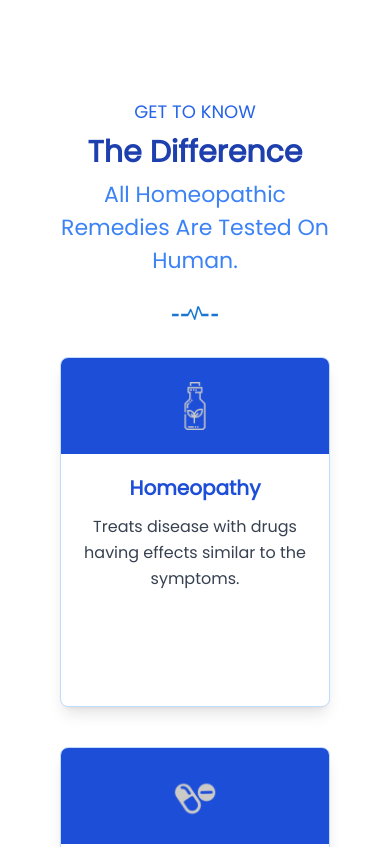
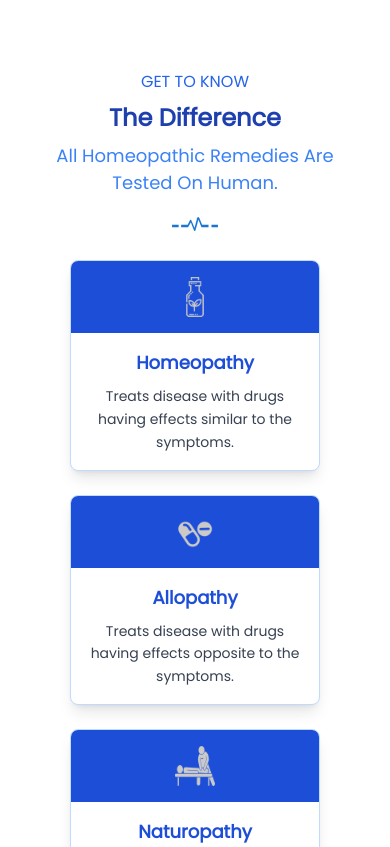
Before and after one commit to Dr-MAhmed/ahmedhc, a Next.js app: page / in a window 390 px wide. Shown: the part 721-1568 px from the top of the page. Built offline with nearby package versions, Linux system fonts and the light colour scheme.

Commit message:
HomeoSection2 responsiveness

```diff
--- a/app/components/HomeoSection2.jsx
+++ b/app/components/HomeoSection2.jsx
@@ -2,36 +2,36 @@ import React from 'react';
 
 const HomeoSection2 = () => {
   return (
-    <section className="p-10 bg-white dark:bg-gray-900 text-black dark:text-white">
-      <div id="diff" className="p-5 rounded-lg bg-inherit text-center">
-        <h3 className="text-lg text-blue-600 dark:text-blue-300 uppercase mb-2">Get To Know</h3>
-        <h2 className="text-3xl font-bold text-blue-800 dark:text-blue-400 mb-2">The Difference</h2>
-        <h4 className="text-[22px] text-blue-500 dark:text-blue-200 mb-6">All Homeopathic Remedies Are Tested On Human.</h4>
+    <section className="p-5 sm:p-10 bg-white dark:bg-gray-900 text-black dark:text-white">
+      <div id="diff" className="p-3 sm:p-5 rounded-lg bg-inherit text-center">
+        <h3 className="text-md sm:text-lg text-blue-600 dark:text-blue-300 uppercase mb-2">Get To Know</h3>
+        <h2 className="text-2xl sm:text-3xl font-bold text-blue-800 dark:text-blue-400 mb-2">The Difference</h2>
+        <h4 className="text-[18px] sm:text-[22px] text-blue-500 dark:text-blue-200 mb-4 sm:mb-6">All Homeopathic Remedies Are Tested On Human.</h4>
 
         {/* Adding the image below the text */}
-        <div className="flex justify-center mb-8">
-          <img src="/beating.png" alt="Beating Heart" className="w-13 h-13" />
+        <div className="flex justify-center mb-4 sm:mb-8">
+          <img src="/beating.png" alt="Beating Heart" className="w-13 h-13 sm:w-13 sm:h-13" />
         </div>
 
-        <div className="flex flex-wrap justify-center gap-10 mt-8">
+        <div className="flex flex-wrap justify-center gap-6 sm:gap-10 mt-6 sm:mt-8">
           {['homeopathy', 'allopathy', 'naturopathy', 'acupuncture'].map((type, index) => (
             <div
               key={type}
-              className="flex flex-col items-center w-[300px] h-[350px] bg-white dark:bg-gray-800 shadow-lg rounded-lg overflow-hidden border border-blue-200 dark:border-blue-700 transition-transform transform hover:scale-105"
+              className="flex flex-col items-center w-[250px] sm:w-[300px] h-auto bg-white dark:bg-gray-800 shadow-lg rounded-lg overflow-hidden border border-blue-200 dark:border-blue-700 transition-transform transform hover:scale-105"
             >
-              <div className="bg-blue-700 dark:bg-blue-900 w-full py-6">
+              <div className="bg-blue-700 dark:bg-blue-900 w-full py-4 sm:py-6">
                 <picture>
                   <source srcSet={`/${type}.png`} type="image/webp" />
                   <img
                     src={`/${type}.png`}
                     alt={type}
-                    className="w-12 h-12 mx-auto filter invert"
+                    className="w-10 h-10 sm:w-12 sm:h-12 mx-auto filter invert"
                   />
                 </picture>
               </div>
-              <div className="p-5 text-center">
-                <h3 className="text-xl font-bold capitalize text-blue-700 dark:text-blue-300 mb-3">{type}</h3>
-                <p className="text-gray-700 dark:text-gray-300 leading-relaxed">
+              <div className="p-4 sm:p-5 text-center">
+                <h3 className="text-lg sm:text-xl font-bold capitalize text-blue-700 dark:text-blue-300 mb-2 sm:mb-3">{type}</h3>
+                <p className="text-sm sm:text-base text-gray-700 dark:text-gray-300 leading-relaxed">
                   {type === 'homeopathy' && 'Treats disease with drugs having effects similar to the symptoms.'}
                   {type === 'allopathy' && 'Treats disease with drugs having effects opposite to the symptoms.'}
                   {type === 'naturopathy' && 'Diseases can be treated without the use of drugs by controlling diet, exercise, and massage.'}
@@ -42,7 +42,7 @@ const HomeoSection2 = () => {
           ))}
         </div>
 
-        <ul className="list-disc pl-6 mt-10 text-gray-700 dark:text-gray-300 text-left max-w-6xl mx-auto space-y-4">
+        <ul className="list-disc pl-4 sm:pl-6 mt-8 sm:mt-10 text-gray-700 dark:text-gray-300 text-left max-w-full sm:max-w-6xl mx-auto space-y-3 sm:space-y-4">
           <li className="flex items-start gap-2 w-full">
             <span className="text-blue-600 dark:text-blue-400">✔️</span>
             <span>Homeopathy is a common type of medicine used by more than 200 million individuals globally to cure both severe and chronic conditions. It is focused on the ‘like cures like’ concept.</span>
```
